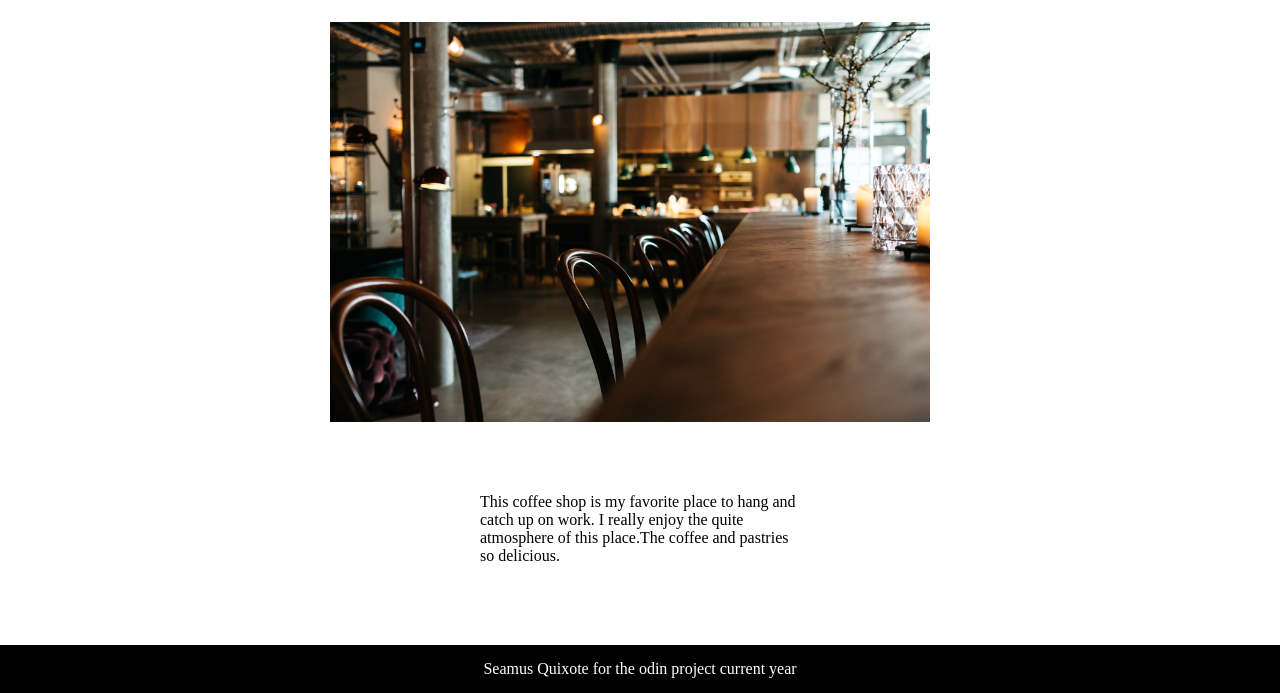
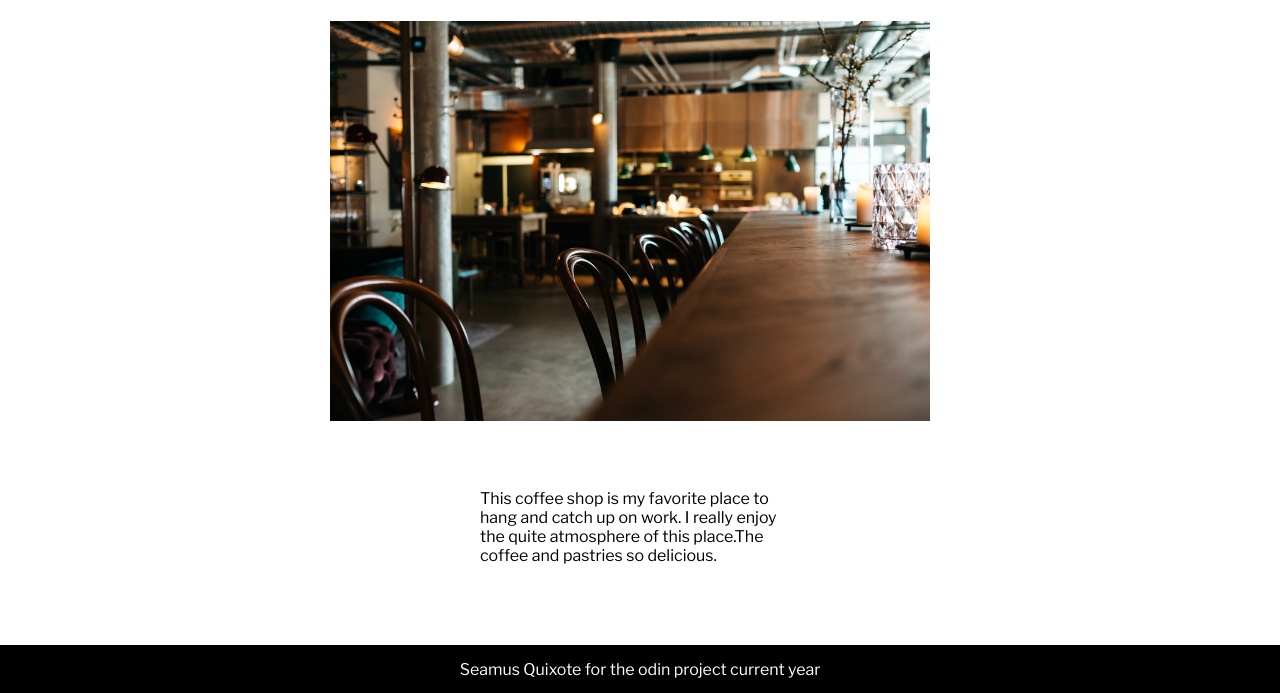
Before and after one commit to SalamanderCtesiphon/resturant-page-project, a website built with webpack: page dist/index.html in a window 1280 px wide. Shown: the part 107-800 px from the top of the page. Built offline with Linux system fonts and the light colour scheme.

Commit message:
added a font to the project

```diff
--- a/src/style.css
+++ b/src/style.css
@@ -1,3 +1,10 @@
+@font-face {
+  font-family: "MyFont";
+  src: url('./LibreFranklin-Regular.ttf');
+  font-weight: 600;
+  font-style: normal;
+}
+
 * {
   padding: 0px;
   margin: 0px;
@@ -10,6 +17,7 @@ body {
   justify-content: space-between;
   height: 100vh;
   width: auto;
+  font-family: 'MyFont';
 }
 
 .header {
```
Also changed, not shown: dist/bundle.js, dist/ec7b3653f4b64c1ea8e3.ttf (added), src/LibreFranklin-Regular.ttf (added).
